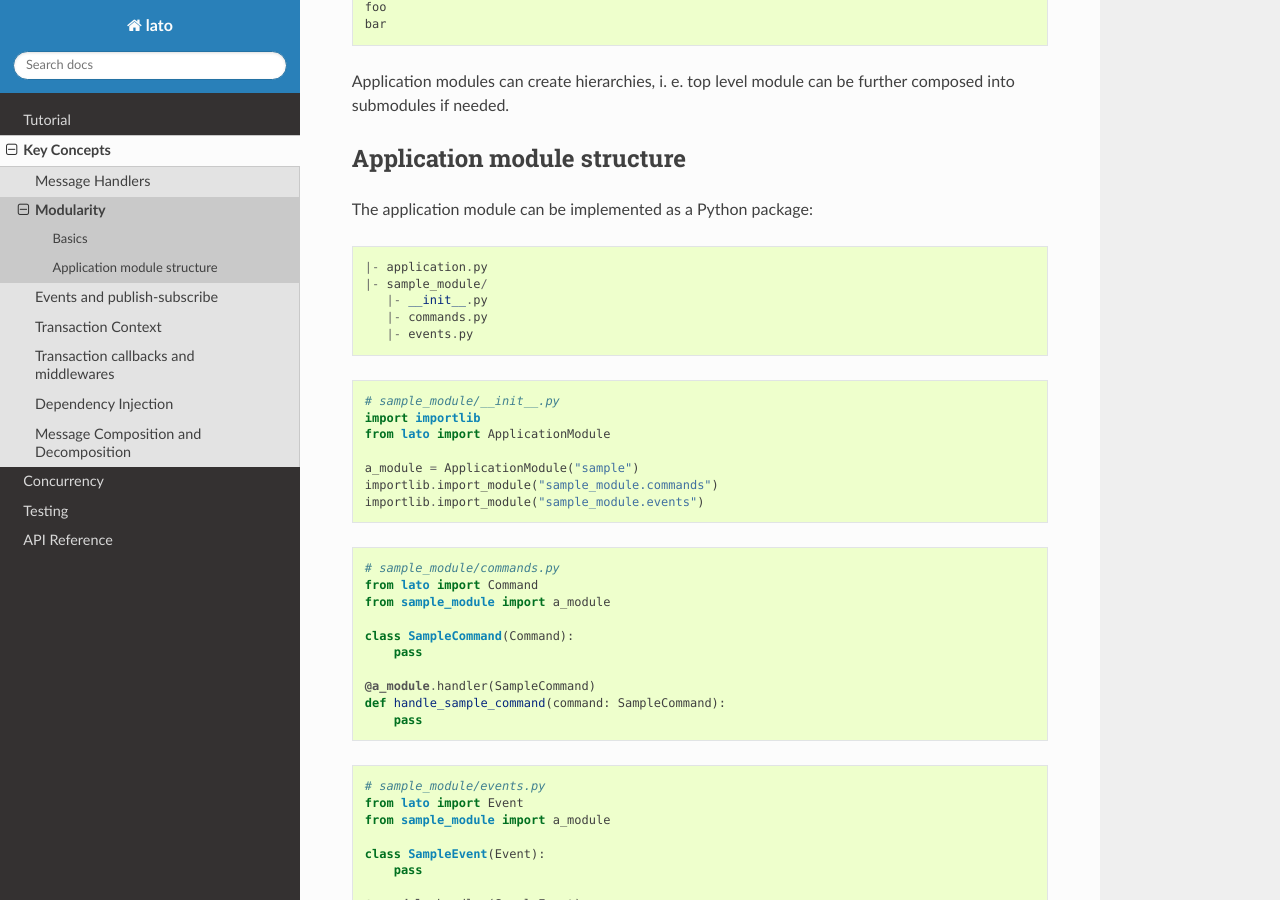
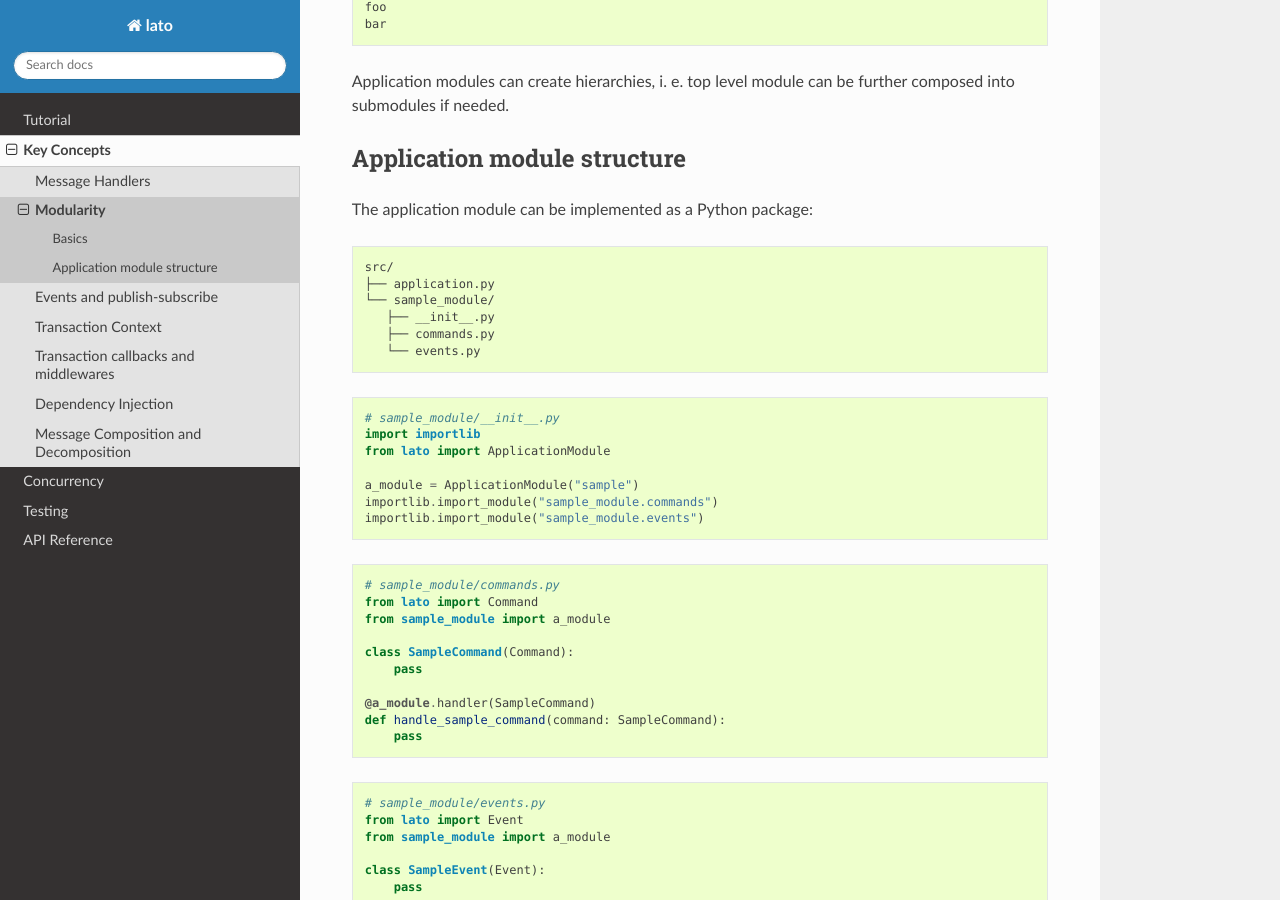
Before and after one commit to pgorecki/lato, a Sphinx documentation site: the page built from docs/key_concepts/modularity.rst, in a window 1280 px wide and 900 px high, scrolled down 774 px. Built offline with Sphinx 7.4.7 and the Read the Docs theme 2.0.0, drawn with Linux system fonts in a browser that asks for light colours.

Commit message:
update docs

```diff
--- a/docs/key_concepts/modularity.rst
+++ b/docs/key_concepts/modularity.rst
@@ -45,11 +45,12 @@ Application module structure
 
 The application module can be implemented as a Python package::
 
-    |- application.py
-    |- sample_module/
-       |- __init__.py
-       |- commands.py
-       |- events.py
+    src/
+    ├── application.py
+    └── sample_module/
+       ├── __init__.py
+       ├── commands.py
+       └── events.py
 
 ..  code-block:: python
 
```
